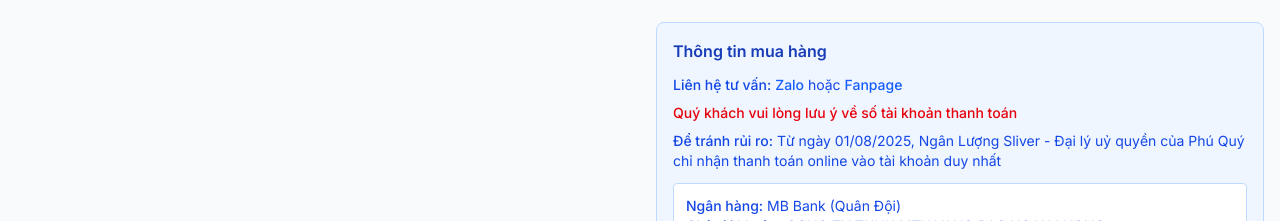
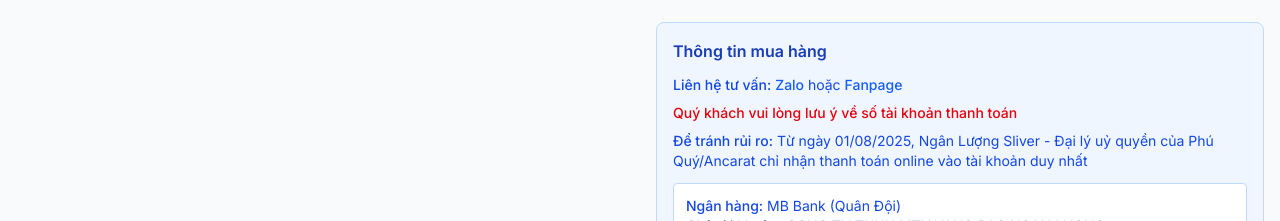
Before and after one commit to Ngan-L-ng-Sliver/nlsliver-frontend, a Next.js app: page /product/1 in a window 1280 px wide. Shown: the part 880-1101 px from the top of the page. Built offline with nearby package versions, Linux system fonts and the light colour scheme.

Commit message:
update meta home page

```diff
--- a/src/app/product/[id]/page.tsx
+++ b/src/app/product/[id]/page.tsx
@@ -634,7 +634,7 @@
                 </p>
                 <p>
                   <span className="font-medium">Để tránh rủi ro:</span> Từ ngày 01/08/2025, Ngân Lượng Sliver - Đại lý
-                  uỷ quyền của Phú Quý chỉ nhận thanh toán online vào tài khoản duy nhất
+                  uỷ quyền của Phú Quý/Ancarat chỉ nhận thanh toán online vào tài khoản duy nhất
                 </p>
                 <div className="bg-white dark:bg-slate-800 rounded p-3 mt-3 border border-blue-200 dark:border-blue-700">
                   <p>
```
